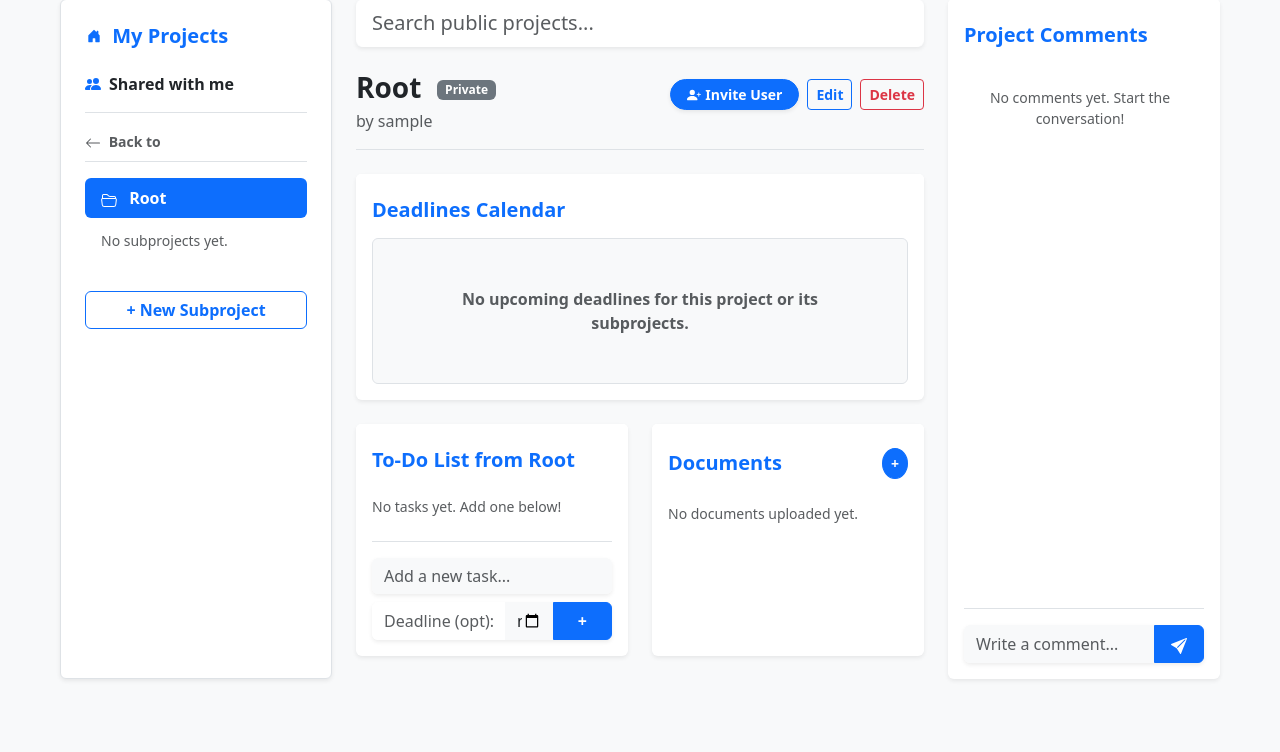
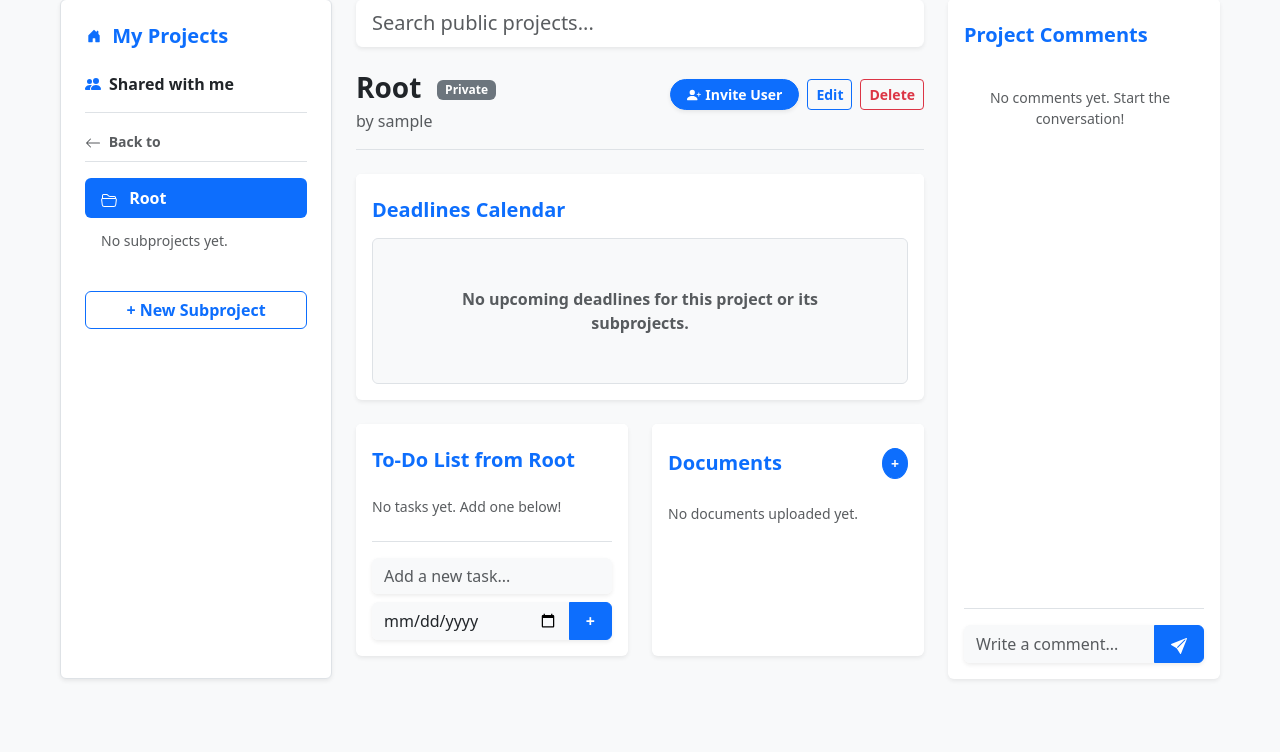
Before and after one commit to AY02/web-technology-project, a Django app: page /dashboard/ in a window 1280 px wide. Shown: the part 81-833 px from the top of the page. Run offline with Django 5.2, Linux system fonts and the light colour scheme; the visitor is signed in with stand-in values (Sample User, id 1); data comes from the database, SQL or seed files in the repository; data that the repository does not hold is empty.

Commit message:
Graphics

```diff
--- a/todos/templates/todos/todo_panel.html
+++ b/todos/templates/todos/todo_panel.html
@@ -59,13 +59,12 @@
     <div class="mt-auto border-top pt-3">
       <form method="post" action="{% url 'add_todo_entry' project.todolist.id %}">
         {% csrf_token %}
-        <div class="input-group shadow-sm rounded mb-2">
+        <div class="mb-2 shadow-sm rounded">
           {{ todo_form.content }}
         </div>
         <div class="input-group shadow-sm rounded">
-          <span class="input-group-text bg-white border-0 text-muted small">Deadline (opt):</span>
           {{ todo_form.deadline }}
-          <button class="btn btn-primary fw-bold px-4" type="submit">+</button>
+          <button class="btn btn-primary fw-bold px-3" type="submit" title="Add Task">+</button>
         </div>
       </form>
     </div>
```
